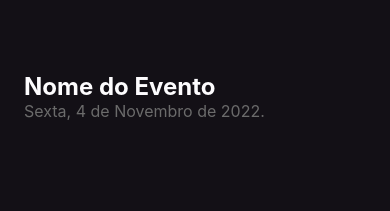
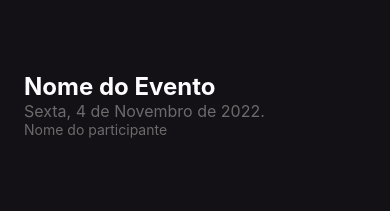
Before and after one commit to vladimiremi/ignite-reactnative, a React Native app in the folder inhere/: screen / in a window 390 px wide. Shown: the top 211 px of the page. Built offline with nearby package versions, Linux system fonts and the light colour scheme.

Commit message:
refactor: add textInput

```diff
--- a/inhere/src/screens/Home/index.tsx
+++ b/inhere/src/screens/Home/index.tsx
@@ -1,4 +1,4 @@
-import { Text, View } from "react-native";
+import { Text, TextInput, View } from "react-native";
 import { styles } from "./styles";
 
 export function Home() {
@@ -10,6 +10,11 @@
       <Text key="2" style={styles.eventDate}>
         Sexta, 4 de Novembro de 2022.
       </Text>
+      <TextInput
+        style={styles.input}
+        placeholder="Nome do participante"
+        placeholderTextColor="#6b6b6b"
+      />
     </View>
   );
 }
```
